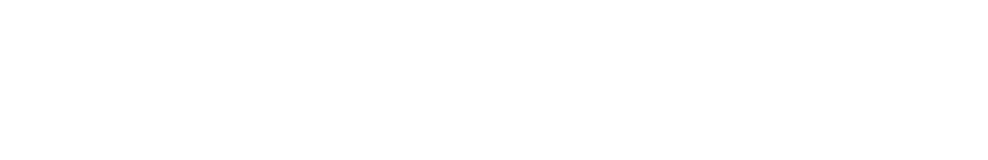
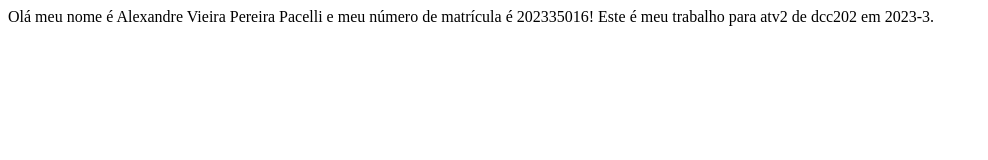
Before and after one commit to ufjf-dcc202/ufjf-dcc202-2023-3-b-atv2-AlexandreVp, a plain HTML site: page index.html in a window 1280 px wide. Shown: the whole page, without its empty margins (0-988 px from the left). Drawn offline with Linux system fonts and the light colour scheme.

Commit message:
Adicionando conteúdo no index.html

```diff
--- a/index.html
+++ b/index.html
@@ -6,6 +6,8 @@
         <title>Document</title>
     </head>
     <body>
+        Olá meu nome é Alexandre Vieira Pereira Pacelli e meu número de matrícula é 202335016!
 
+        Este é meu trabalho para atv2 de dcc202 em 2023-3.
     </body>
 </html>
```
Lines whose indentation alone changed are shown as unchanged.
